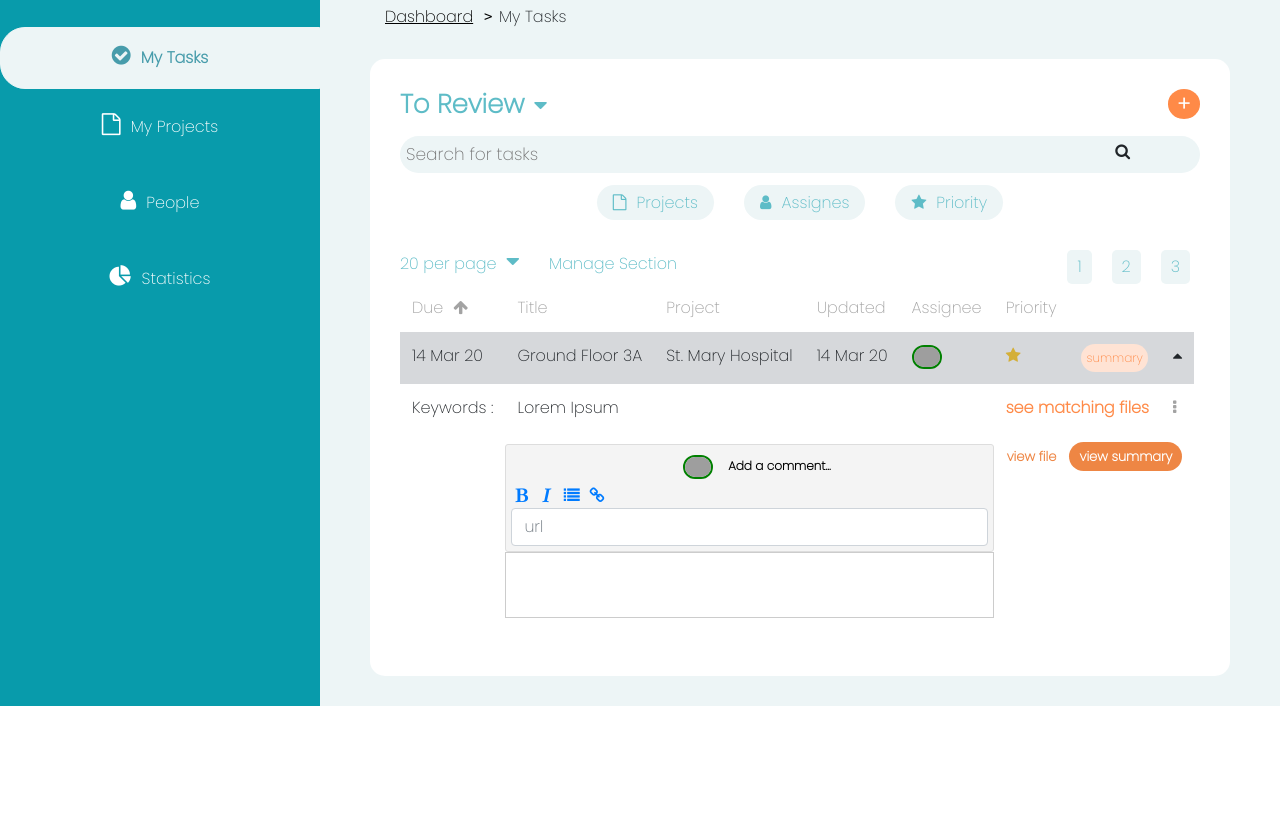
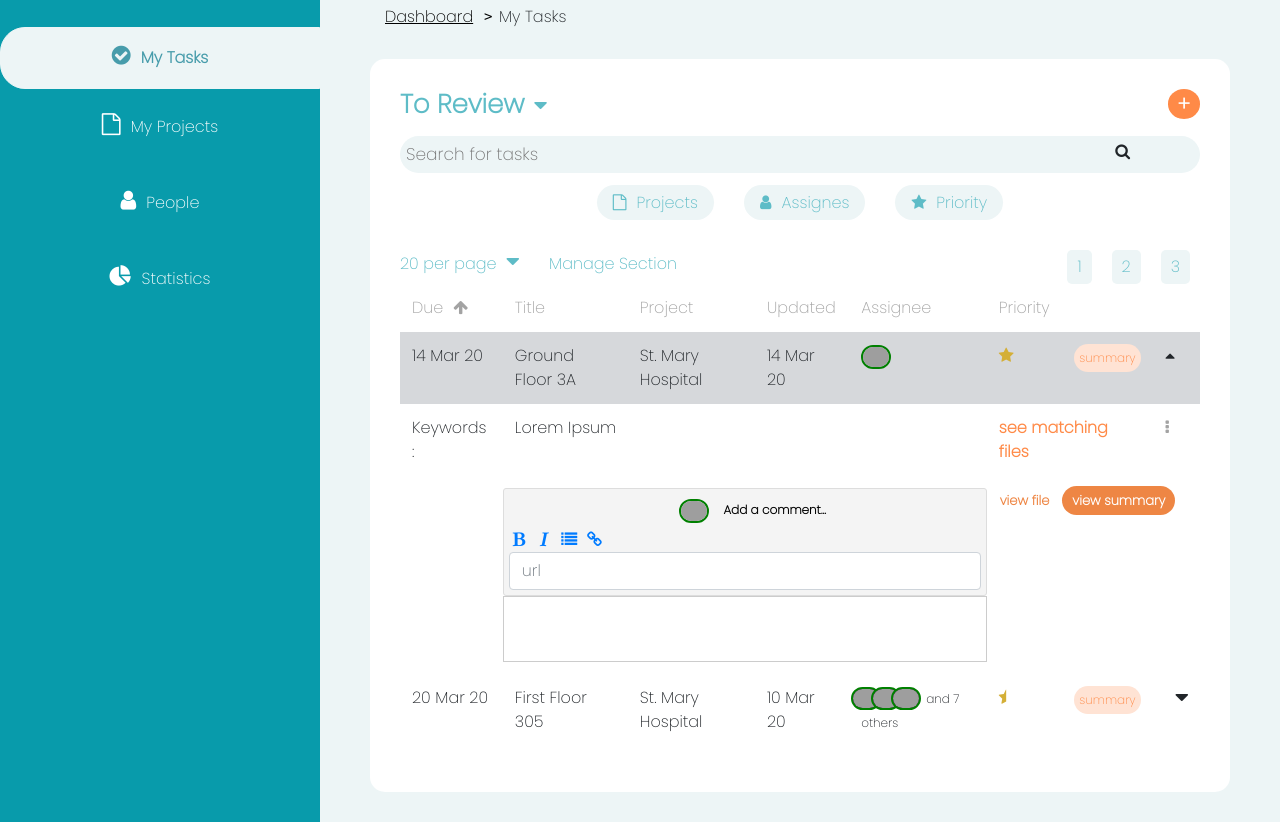
Before and after one commit to Shubhampratapsingh/dashboard1, a plain HTML site: page index.html in a window 1280 px wide. Shown: the part 137-959 px from the top of the page. Before the commit the page ends 843 px from the top, so only its background shows below. Drawn offline with nearby package versions, Linux system fonts and the light colour scheme; grey boxes are pictures that could not be loaded.

Commit message:
Update index.html

```diff
--- a/index.html
+++ b/index.html
@@ -115,6 +115,15 @@
 </td>
 <td>view file</td><td colspan="2" class="summary"><span>view summary</span></td>
       </tr>
+	    <tr class="three-image">
+        <td>20 Mar 20</td>
+        <td>First Floor 305</td>
+        <td>St. Mary Hospital</td>
+         <td>10 Mar 20</td>
+        <td><img src="https://cdn4.iconfinder.com/data/icons/hipster-items-cartoon/512/val71_14-512.png"><img src="https://cdn4.iconfinder.com/data/icons/hipster-items-cartoon/512/val71_14-512.png"><img src="https://cdn4.iconfinder.com/data/icons/hipster-items-cartoon/512/val71_14-512.png"><span>and 7 others</span></td>
+        <td><i class="fa fa-star-half"></i></td>
+        <td><p>summary</p></td><td><i class="fa fa-caret-down"></i></td>
+      </tr>
     </tbody>
   </table></div>
 
```
